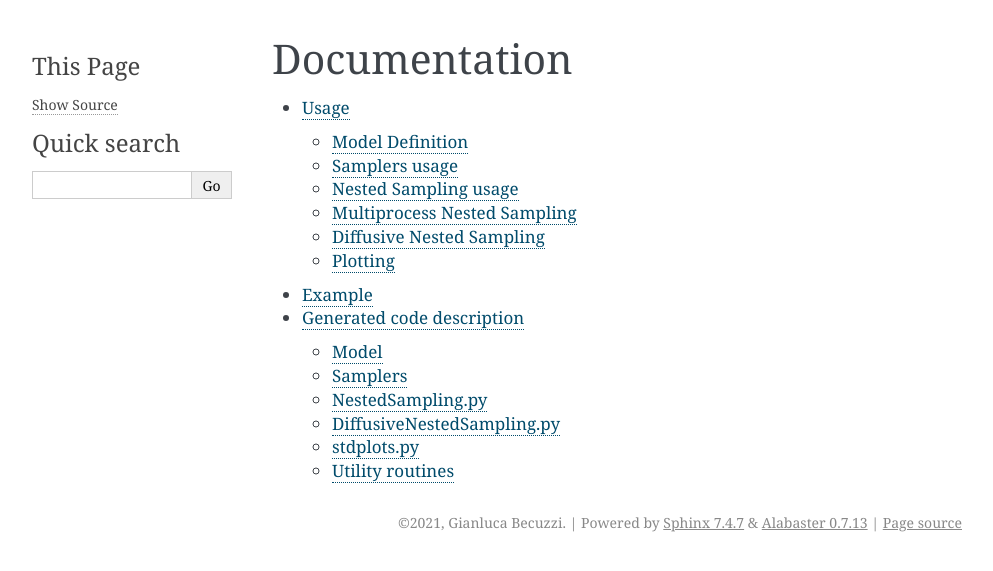
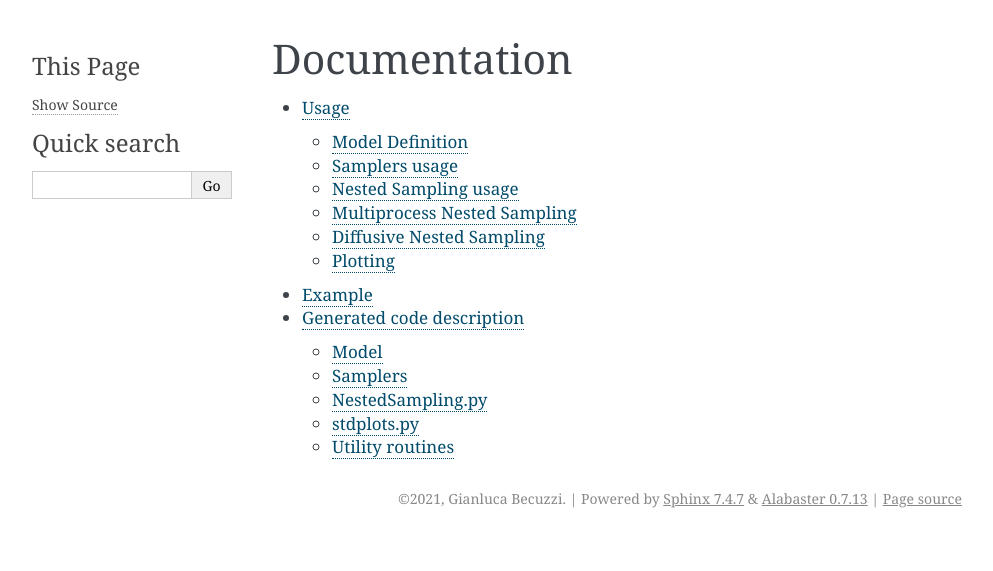
Before and after one commit to djanloo/ensnest, a Sphinx documentation site: the page built from docs/source/index.rst, in a window 1280 px wide. Shown: the top 571 px of the page, without its empty margins (148-1141 px from the left). Built offline with Sphinx 7.4.7, drawn with Linux system fonts in a browser that asks for light colours.

Commit message:
Autodoc: tried removing Diffuive nested sampling

```diff
--- a/docs/source/autogen.rst
+++ b/docs/source/autogen.rst
@@ -24,11 +24,6 @@ NestedSampling.py
 .. automodule:: ensnest.NestedSampling
 	:members:
 
-DiffusiveNestedSampling.py
---------------------------
-.. automodule:: ensnest.DiffusiveNestedSampling
-	:members:
-
 stdplots.py
 --------------------------
 .. automodule:: ensnest.stdplots
```
